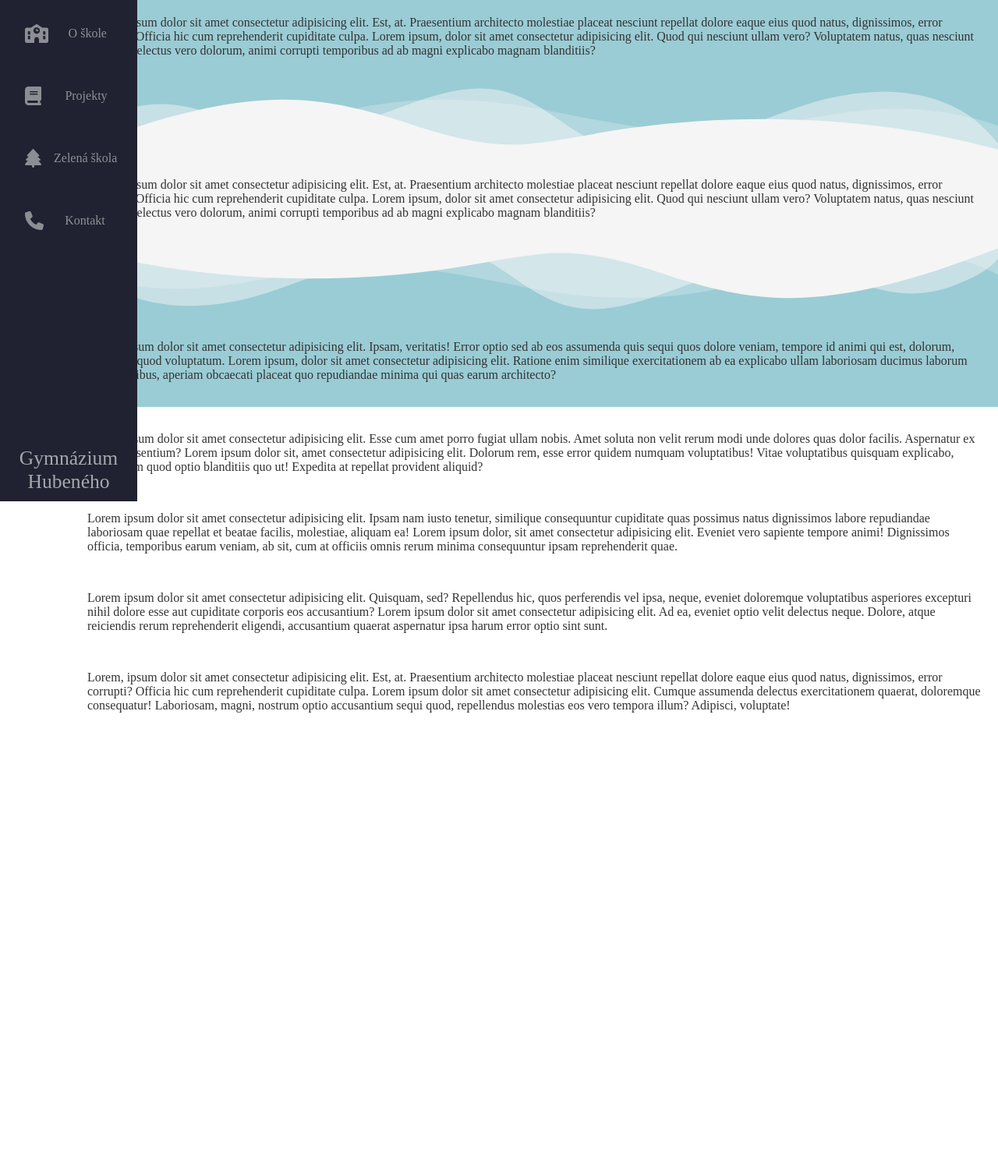
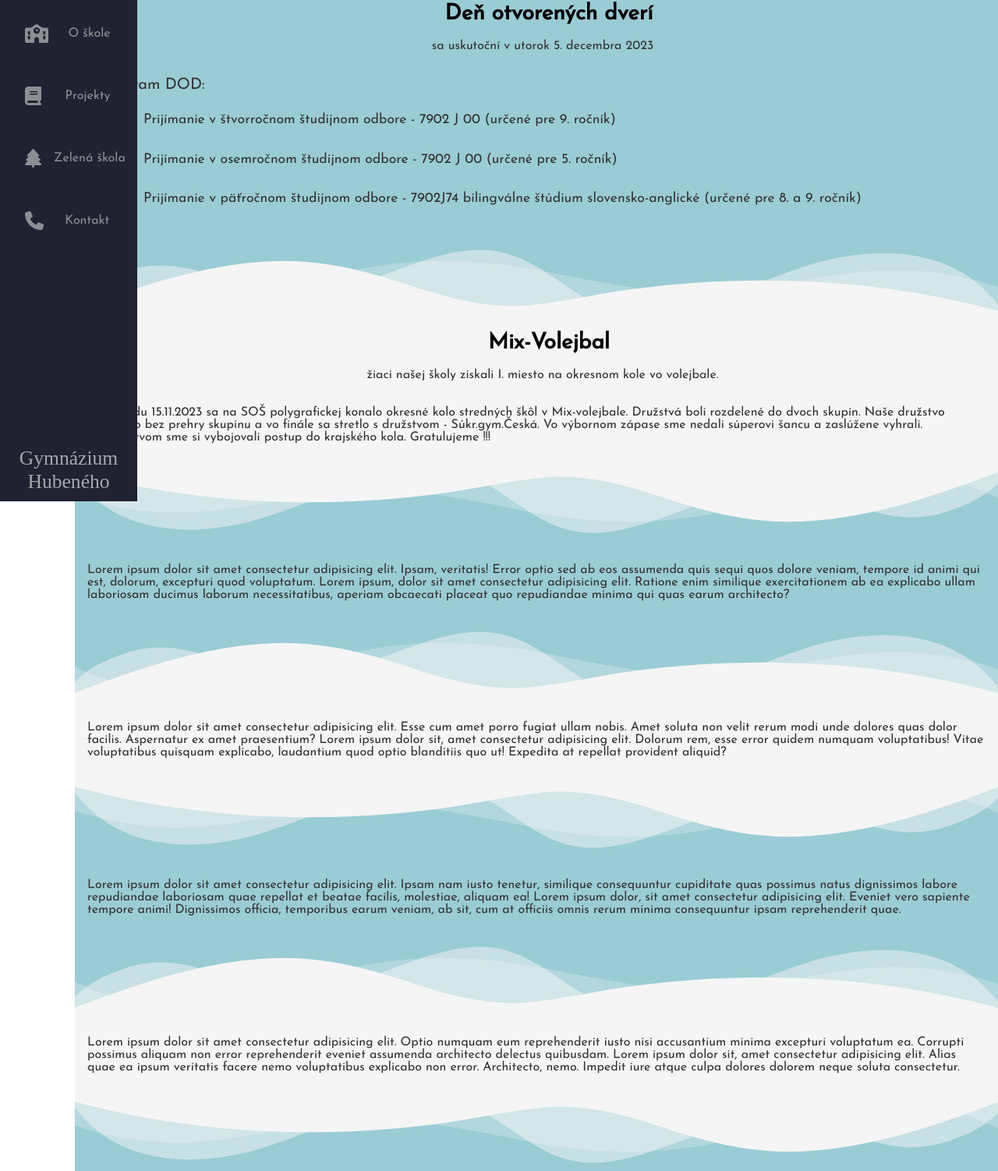
Before and after one commit to Sankovice/Skola, a plain HTML site: page skolska stranka/index.html in a window 1280 px wide. Shown: the part 157-1659 px from the top of the page at 78% size. Before the commit the page ends 1103 px from the top, so only its background shows below. Drawn offline with Linux system fonts and the light colour scheme; a web font is replaced by a local one.

Commit message:
Update index.html

```diff
--- a/skolska stranka/index.html
+++ b/skolska stranka/index.html
@@ -6,12 +6,16 @@
     <title>Gymnázium Hubeného</title>
     <link rel="preconnect" href="https://fonts.googleapis.com">
     <link rel="preconnect" href="https://fonts.gstatic.com" crossorigin>
-    <link href="https://fonts.googleapis.com/css2?family=Concert+One&family=Oswald&family=Playpen+Sans:wght@200&display=swap" rel="stylesheet">
-    <link rel="stylesheet" href="mainpage.css">
-    <script src="https://kit.fontawesome.com/8849389df8.js" crossorigin="anonymous"></script>
+    <link rel="preconnect" href="https://fonts.googleapis.com">
+    <link rel="preconnect" href="https://fonts.gstatic.com" crossorigin>
+    <link rel="preconnect" href="https://fonts.googleapis.com">
+    <link rel="preconnect" href="https://fonts.gstatic.com" crossorigin>
+    <link href="https://fonts.googleapis.com/css2?family=Josefin+Sans&family=Teko:wght@300&display=swap" rel="stylesheet">
     <link rel="preconnect" href="https://fonts.googleapis.com">
     <link rel="preconnect" href="https://fonts.gstatic.com" crossorigin>
     <link href="https://fonts.googleapis.com/css2?family=Beau+Rivage&family=Concert+One&family=Oswald&family=Playpen+Sans:wght@200&display=swap" rel="stylesheet">
+    <link rel="stylesheet" href="mainpage.css">
+    <script src="https://kit.fontawesome.com/8849389df8.js" crossorigin="anonymous"></script>
 </head>
 <body>
     <nav class="navbar">
@@ -71,7 +75,20 @@
             </svg>
         </div>
         <section class="novinky-dole">
-            <p>Lorem, ipsum dolor sit amet consectetur adipisicing elit. Est, at. Praesentium architecto molestiae placeat nesciunt repellat dolore eaque eius quod natus, dignissimos, error corrupti? Officia hic cum reprehenderit cupiditate culpa. Lorem ipsum, dolor sit amet consectetur adipisicing elit. Quod qui nesciunt ullam vero? Voluptatem natus, quas nesciunt veritatis delectus vero dolorum, animi corrupti temporibus ad ab magni explicabo magnam blanditiis?</p>
+            <h2>Deň otvorených dverí</h2>
+            <p class="podnadpis-info">sa uskutoční v utorok 5. decembra 2023</p>
+            <p class="list-info">Program DOD:</p>
+            <ul>
+                <li class="list-item">
+                    <p>Prijímanie v štvorročnom študijnom odbore - 7902 J 00 (určené pre 9. ročník)</p>
+                </li>
+                <li class="list-item">
+                    <p>Prijímanie v osemročnom študijnom odbore - 7902 J 00 (určené pre 5. ročník)</p>
+                </li>
+                <li class="list-item">
+                    <p>Prijímanie v päťročnom študijnom odbore - 7902J74 bilingválne štúdium slovensko-anglické (určené pre 8. a 9. ročník)</p>
+                </li>
+            </ul>
         </section>
         <div class="vlna-2">
             <svg data-name="Layer 1" xmlns="http://www.w3.org/2000/svg" viewBox="0 0 1200 120" preserveAspectRatio="none">
@@ -80,8 +97,10 @@
                 <path d="M0,0V5.63C149.93,59,314.09,71.32,475.83,42.57c43-7.64,84.23-20.12,127.61-26.46,59-8.63,112.48,12.24,165.56,35.4C827.93,77.22,886,95.24,951.2,90c86.53-7,172.46-45.71,248.8-84.81V0Z" class="shape-fill"></path>
             </svg>
         </div>
-        <section class="novinky-hore">
-            <p>Lorem, ipsum dolor sit amet consectetur adipisicing elit. Est, at. Praesentium architecto molestiae placeat nesciunt repellat dolore eaque eius quod natus, dignissimos, error corrupti? Officia hic cum reprehenderit cupiditate culpa. Lorem ipsum, dolor sit amet consectetur adipisicing elit. Quod qui nesciunt ullam vero? Voluptatem natus, quas nesciunt veritatis delectus vero dolorum, animi corrupti temporibus ad ab magni explicabo magnam blanditiis?</p>
+        <section class="novinky-hore" class="otvorene-dvere">
+            <h2>Mix-Volejbal</h2>
+            <p class="podnadpis-info">žiaci našej školy získali I. miesto na okresnom kole vo volejbale.</p>
+            <p class="text-novinky">V stredu 15.11.2023 sa na SOŠ polygrafickej konalo okresné kolo stredných škôl v Mix-volejbale. Družstvá boli rozdelené do dvoch skupín. Naše družstvo vyhralo bez prehry skupinu a vo finále sa stretlo s družstvom - Súkr.gym.Česká. Vo výbornom zápase sme nedali súperovi šancu a zaslúžene vyhrali. Víťazstvom sme si vybojovali postup do krajského kola. Gratulujeme !!!</p>
         </section>
         <div class="vlna-1">
             <svg data-name="Layer 1" xmlns="http://www.w3.org/2000/svg" viewBox="0 0 1200 120" preserveAspectRatio="none">
@@ -93,10 +112,46 @@
         <section class="novinky-dole">
         <p>Lorem ipsum dolor sit amet consectetur adipisicing elit. Ipsam, veritatis! Error optio sed ab eos assumenda quis sequi quos dolore veniam, tempore id animi qui est, dolorum, excepturi quod voluptatum. Lorem ipsum, dolor sit amet consectetur adipisicing elit. Ratione enim similique exercitationem ab ea explicabo ullam laboriosam ducimus laborum necessitatibus, aperiam obcaecati placeat quo repudiandae minima qui quas earum architecto?</p>
         </section>
-        <p>Lorem ipsum dolor sit amet consectetur adipisicing elit. Esse cum amet porro fugiat ullam nobis. Amet soluta non velit rerum modi unde dolores quas dolor facilis. Aspernatur ex amet praesentium? Lorem ipsum dolor sit, amet consectetur adipisicing elit. Dolorum rem, esse error quidem numquam voluptatibus! Vitae voluptatibus quisquam explicabo, laudantium quod optio blanditiis quo ut! Expedita at repellat provident aliquid?</p>
-        <p>Lorem ipsum dolor sit amet consectetur adipisicing elit. Ipsam nam iusto tenetur, similique consequuntur cupiditate quas possimus natus dignissimos labore repudiandae laboriosam quae repellat et beatae facilis, molestiae, aliquam ea! Lorem ipsum dolor, sit amet consectetur adipisicing elit. Eveniet vero sapiente tempore animi! Dignissimos officia, temporibus earum veniam, ab sit, cum at officiis omnis rerum minima consequuntur ipsam reprehenderit quae.</p>
-        <p>Lorem ipsum dolor sit amet consectetur adipisicing elit. Quisquam, sed? Repellendus hic, quos perferendis vel ipsa, neque, eveniet doloremque voluptatibus asperiores excepturi nihil dolore esse aut cupiditate corporis eos accusantium? Lorem ipsum dolor sit amet consectetur adipisicing elit. Ad ea, eveniet optio velit delectus neque. Dolore, atque reiciendis rerum reprehenderit eligendi, accusantium quaerat aspernatur ipsa harum error optio sint sunt.</p>
-        <p>Lorem, ipsum dolor sit amet consectetur adipisicing elit. Est, at. Praesentium architecto molestiae placeat nesciunt repellat dolore eaque eius quod natus, dignissimos, error corrupti? Officia hic cum reprehenderit cupiditate culpa. Lorem ipsum dolor sit amet consectetur adipisicing elit. Cumque assumenda delectus exercitationem quaerat, doloremque consequatur! Laboriosam, magni, nostrum optio accusantium sequi quod, repellendus molestias eos vero tempora illum? Adipisci, voluptate!</p>
+        <div class="vlna-2">
+            <svg data-name="Layer 1" xmlns="http://www.w3.org/2000/svg" viewBox="0 0 1200 120" preserveAspectRatio="none">
+                <path d="M0,0V46.29c47.79,22.2,103.59,32.17,158,28,70.36-5.37,136.33-33.31,206.8-37.5C438.64,32.43,512.34,53.67,583,72.05c69.27,18,138.3,24.88,209.4,13.08,36.15-6,69.85-17.84,104.45-29.34C989.49,25,1113-14.29,1200,52.47V0Z" opacity=".25" class="shape-fill"></path>
+                <path d="M0,0V15.81C13,36.92,27.64,56.86,47.69,72.05,99.41,111.27,165,111,224.58,91.58c31.15-10.15,60.09-26.07,89.67-39.8,40.92-19,84.73-46,130.83-49.67,36.26-2.85,70.9,9.42,98.6,31.56,31.77,25.39,62.32,62,103.63,73,40.44,10.79,81.35-6.69,119.13-24.28s75.16-39,116.92-43.05c59.73-5.85,113.28,22.88,168.9,38.84,30.2,8.66,59,6.17,87.09-7.5,22.43-10.89,48-26.93,60.65-49.24V0Z" opacity=".5" class="shape-fill"></path>
+                <path d="M0,0V5.63C149.93,59,314.09,71.32,475.83,42.57c43-7.64,84.23-20.12,127.61-26.46,59-8.63,112.48,12.24,165.56,35.4C827.93,77.22,886,95.24,951.2,90c86.53-7,172.46-45.71,248.8-84.81V0Z" class="shape-fill"></path>
+            </svg>
+        </div>
+        <section class="novinky-hore">
+            <p>Lorem ipsum dolor sit amet consectetur adipisicing elit. Esse cum amet porro fugiat ullam nobis. Amet soluta non velit rerum modi unde dolores quas dolor facilis. Aspernatur ex amet praesentium? Lorem ipsum dolor sit, amet consectetur adipisicing elit. Dolorum rem, esse error quidem numquam voluptatibus! Vitae voluptatibus quisquam explicabo, laudantium quod optio blanditiis quo ut! Expedita at repellat provident aliquid?</p>
+        </section>
+        <div class="vlna-1">
+            <svg data-name="Layer 1" xmlns="http://www.w3.org/2000/svg" viewBox="0 0 1200 120" preserveAspectRatio="none">
+                <path d="M0,0V46.29c47.79,22.2,103.59,32.17,158,28,70.36-5.37,136.33-33.31,206.8-37.5C438.64,32.43,512.34,53.67,583,72.05c69.27,18,138.3,24.88,209.4,13.08,36.15-6,69.85-17.84,104.45-29.34C989.49,25,1113-14.29,1200,52.47V0Z" opacity=".25" class="shape-fill"></path>
+                <path d="M0,0V15.81C13,36.92,27.64,56.86,47.69,72.05,99.41,111.27,165,111,224.58,91.58c31.15-10.15,60.09-26.07,89.67-39.8,40.92-19,84.73-46,130.83-49.67,36.26-2.85,70.9,9.42,98.6,31.56,31.77,25.39,62.32,62,103.63,73,40.44,10.79,81.35-6.69,119.13-24.28s75.16-39,116.92-43.05c59.73-5.85,113.28,22.88,168.9,38.84,30.2,8.66,59,6.17,87.09-7.5,22.43-10.89,48-26.93,60.65-49.24V0Z" opacity=".5" class="shape-fill"></path>
+                <path d="M0,0V5.63C149.93,59,314.09,71.32,475.83,42.57c43-7.64,84.23-20.12,127.61-26.46,59-8.63,112.48,12.24,165.56,35.4C827.93,77.22,886,95.24,951.2,90c86.53-7,172.46-45.71,248.8-84.81V0Z" class="shape-fill"></path>
+            </svg>
+        </div>
+        <section class="novinky-dole">
+            <p>Lorem ipsum dolor sit amet consectetur adipisicing elit. Ipsam nam iusto tenetur, similique consequuntur cupiditate quas possimus natus dignissimos labore repudiandae laboriosam quae repellat et beatae facilis, molestiae, aliquam ea! Lorem ipsum dolor, sit amet consectetur adipisicing elit. Eveniet vero sapiente tempore animi! Dignissimos officia, temporibus earum veniam, ab sit, cum at officiis omnis rerum minima consequuntur ipsam reprehenderit quae.</p>
+        </section>
+        <div class="vlna-2">
+            <svg data-name="Layer 1" xmlns="http://www.w3.org/2000/svg" viewBox="0 0 1200 120" preserveAspectRatio="none">
+                <path d="M0,0V46.29c47.79,22.2,103.59,32.17,158,28,70.36-5.37,136.33-33.31,206.8-37.5C438.64,32.43,512.34,53.67,583,72.05c69.27,18,138.3,24.88,209.4,13.08,36.15-6,69.85-17.84,104.45-29.34C989.49,25,1113-14.29,1200,52.47V0Z" opacity=".25" class="shape-fill"></path>
+                <path d="M0,0V15.81C13,36.92,27.64,56.86,47.69,72.05,99.41,111.27,165,111,224.58,91.58c31.15-10.15,60.09-26.07,89.67-39.8,40.92-19,84.73-46,130.83-49.67,36.26-2.85,70.9,9.42,98.6,31.56,31.77,25.39,62.32,62,103.63,73,40.44,10.79,81.35-6.69,119.13-24.28s75.16-39,116.92-43.05c59.73-5.85,113.28,22.88,168.9,38.84,30.2,8.66,59,6.17,87.09-7.5,22.43-10.89,48-26.93,60.65-49.24V0Z" opacity=".5" class="shape-fill"></path>
+                <path d="M0,0V5.63C149.93,59,314.09,71.32,475.83,42.57c43-7.64,84.23-20.12,127.61-26.46,59-8.63,112.48,12.24,165.56,35.4C827.93,77.22,886,95.24,951.2,90c86.53-7,172.46-45.71,248.8-84.81V0Z" class="shape-fill"></path>
+            </svg>
+        </div>
+        <section class="novinky-hore">
+            <p>Lorem ipsum dolor sit amet consectetur adipisicing elit. Optio numquam eum reprehenderit iusto nisi accusantium minima excepturi voluptatum ea. Corrupti possimus aliquam non error reprehenderit eveniet assumenda architecto delectus quibusdam. Lorem ipsum dolor sit, amet consectetur adipisicing elit. Alias quae ea ipsum veritatis facere nemo voluptatibus explicabo non error. Architecto, nemo. Impedit iure atque culpa dolores dolorem neque soluta consectetur.</p>
+        </section>
+        <div class="vlna-1">
+            <svg data-name="Layer 1" xmlns="http://www.w3.org/2000/svg" viewBox="0 0 1200 120" preserveAspectRatio="none">
+                <path d="M0,0V46.29c47.79,22.2,103.59,32.17,158,28,70.36-5.37,136.33-33.31,206.8-37.5C438.64,32.43,512.34,53.67,583,72.05c69.27,18,138.3,24.88,209.4,13.08,36.15-6,69.85-17.84,104.45-29.34C989.49,25,1113-14.29,1200,52.47V0Z" opacity=".25" class="shape-fill"></path>
+                <path d="M0,0V15.81C13,36.92,27.64,56.86,47.69,72.05,99.41,111.27,165,111,224.58,91.58c31.15-10.15,60.09-26.07,89.67-39.8,40.92-19,84.73-46,130.83-49.67,36.26-2.85,70.9,9.42,98.6,31.56,31.77,25.39,62.32,62,103.63,73,40.44,10.79,81.35-6.69,119.13-24.28s75.16-39,116.92-43.05c59.73-5.85,113.28,22.88,168.9,38.84,30.2,8.66,59,6.17,87.09-7.5,22.43-10.89,48-26.93,60.65-49.24V0Z" opacity=".5" class="shape-fill"></path>
+                <path d="M0,0V5.63C149.93,59,314.09,71.32,475.83,42.57c43-7.64,84.23-20.12,127.61-26.46,59-8.63,112.48,12.24,165.56,35.4C827.93,77.22,886,95.24,951.2,90c86.53-7,172.46-45.71,248.8-84.81V0Z" class="shape-fill"></path>
+            </svg>
+        </div>
+        <section class="novinky-dole">
+             <p>Lorem, ipsum dolor sit amet consectetur adipisicing elit. Est, at. Praesentium architecto molestiae placeat nesciunt repellat dolore eaque eius quod natus, dignissimos, error corrupti? Officia hic cum reprehenderit cupiditate culpa. Lorem ipsum dolor sit amet consectetur adipisicing elit. Cumque assumenda delectus exercitationem quaerat, doloremque consequatur! Laboriosam, magni, nostrum optio accusantium sequi quod, repellendus molestias eos vero tempora illum? Adipisci, voluptate!</p>
+        </section>
     </main>
 </body>
 </html>
```
